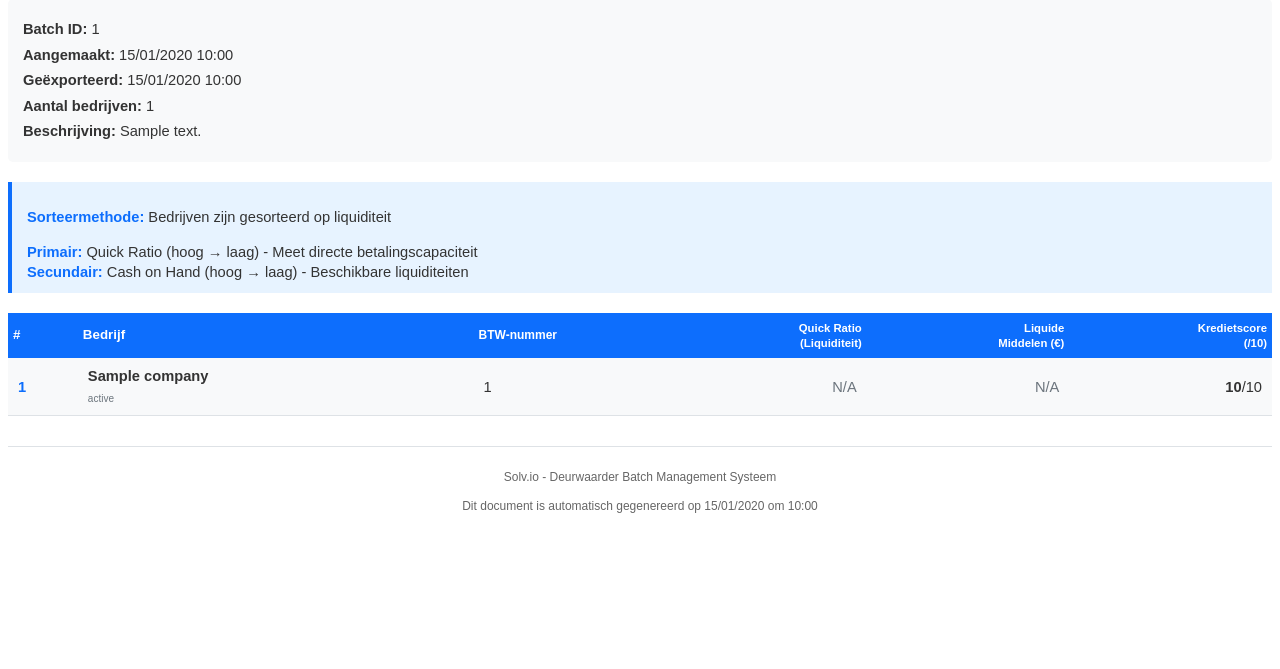
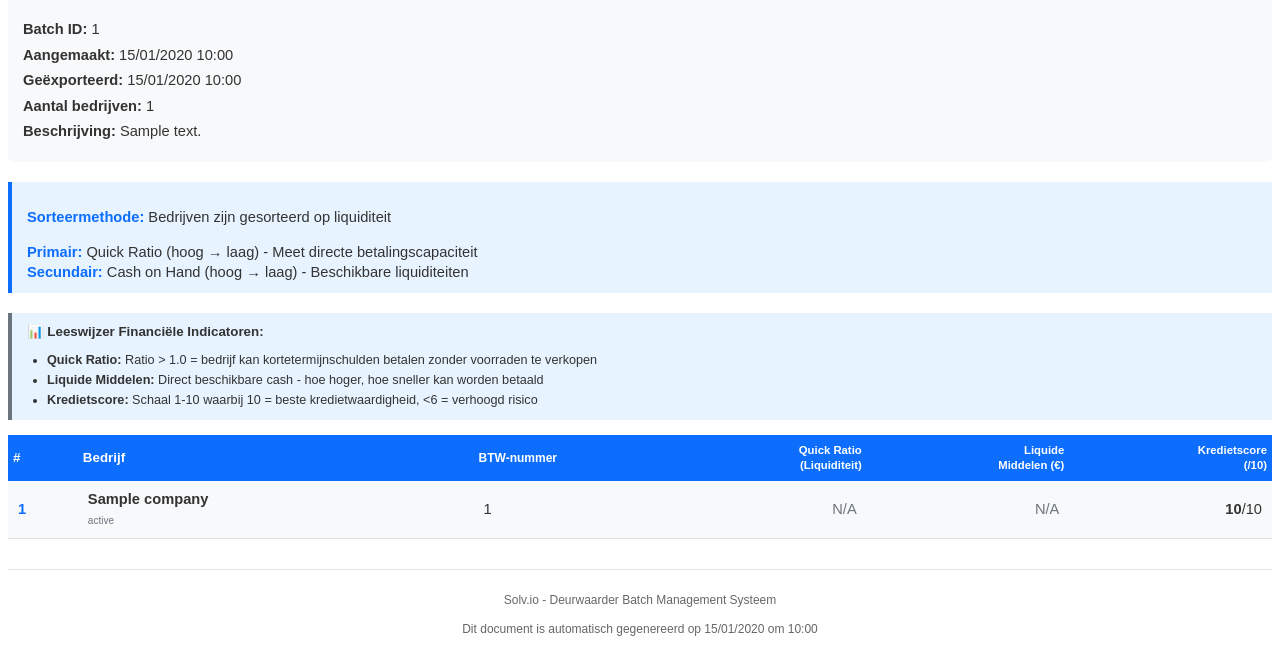
Before and after one commit to A-D-DBS-application/web-application-2025-group-9, a Flask app: template app/templates/batch_pdf.html in a window 1280 px wide. Shown: the part 131-800 px from the top of the page. Run offline with Flask 3, Linux system fonts and the light colour scheme; the template is opened without the code that fills it: most values are stand-ins (such as "Sample title", 1, 10 or a date in 2020).

Commit message:
nog betere pdf! B)

```diff
--- a/app/templates/batch_pdf.html
+++ b/app/templates/batch_pdf.html
@@ -54,6 +54,20 @@
 
         .sorting-info strong {
             color: #0d6efd;
+        }
+
+        .legend-info {
+            background-color: #e7f3ff;
+            border-left: 4px solid #6c757d;
+            padding: 10px 15px;
+            margin-bottom: 15px;
+            font-size: 10pt;
+        }
+
+        .legend-info ul {
+            margin: 0;
+            padding-left: 20px;
+            line-height: 1.6;
         }
 
         table {
@@ -161,6 +175,15 @@
         </p>
     </div>
 
+    <div class="legend-info">
+        <p style="margin: 0 0 8px 0; font-weight: bold;">📊 Leeswijzer Financiële Indicatoren:</p>
+        <ul style="font-size: 9.5pt;">
+            <li><strong>Quick Ratio:</strong> Ratio > 1.0 = bedrijf kan kortetermijnschulden betalen zonder voorraden te verkopen</li>
+            <li><strong>Liquide Middelen:</strong> Direct beschikbare cash - hoe hoger, hoe sneller kan worden betaald</li>
+            <li><strong>Kredietscore:</strong> Schaal 1-10 waarbij 10 = beste kredietwaardigheid, <6 = verhoogd risico</li>
+        </ul>
+    </div>
+
     <table style="table-layout: fixed;">
         <thead>
             <tr style="background-color: #0d6efd; color: white;">
```
